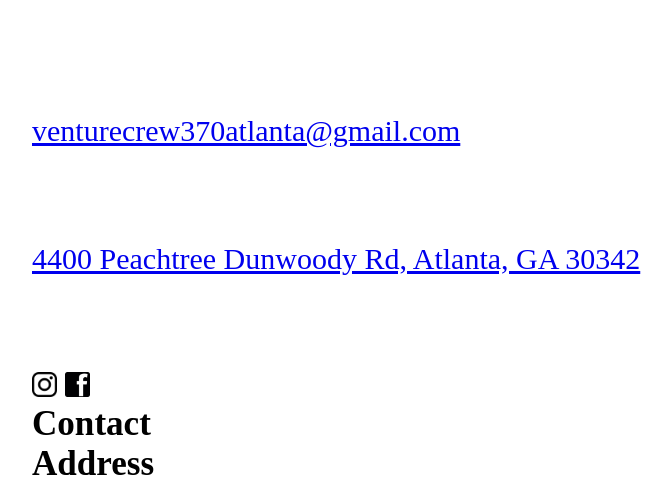
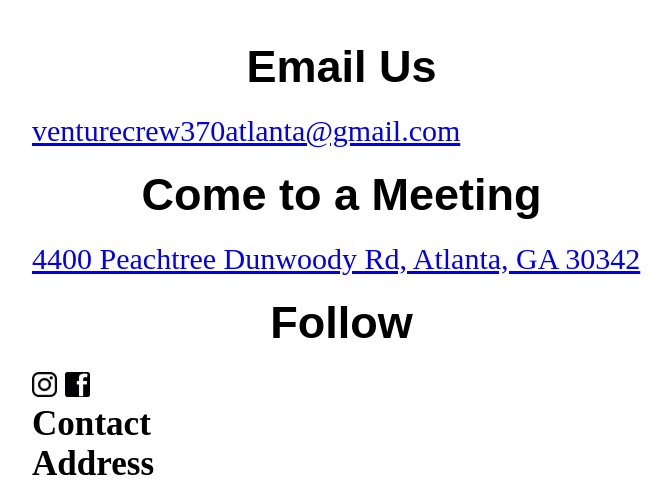
Before and after one commit to crew-370/Crew370, a Jekyll site: the page built from index.html, in a window 1280 px wide. Shown: the part 1624-2118 px from the top of the page, without its empty margins (598-1270 px from the left). Built offline with Jekyll 4.4.1, drawn with Linux system fonts in a browser that asks for light colours.

Commit message:
changed font color and added table layout

```diff
--- a/styles/bottombar.css
+++ b/styles/bottombar.css
@@ -10,7 +10,7 @@
 .bb-title {
   font-family: "IBM Plex Sans", Sans-Serif;
   padding: 21px 21px;
-  color: white;
+  color: black;
   text-align: center;
   font-size: 45;
 }
@@ -28,6 +28,7 @@
 }
 
 .r-column {
+  display: table;
   float: right;
   width: 50%;
   padding: 10px;
```
